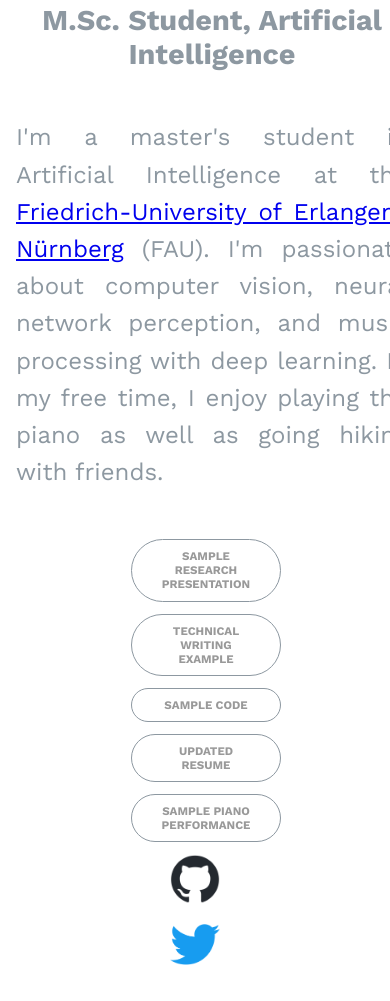
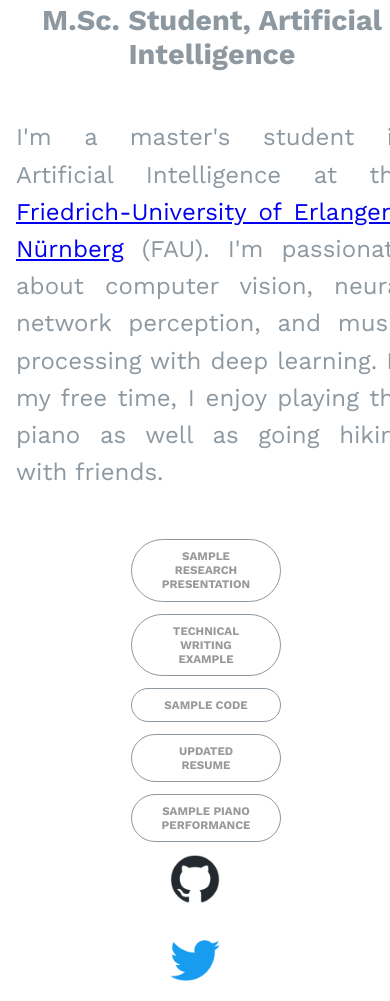
Before and after one commit to heydarshahi/heydarshahi.github.io, a plain HTML site: page index.html in a window 390 px wide. Shown: the part 602-1603 px from the top of the page. Drawn offline with nearby package versions, Linux system fonts and the light colour scheme.

```diff
--- a/index.html
+++ b/index.html
@@ -30,7 +30,7 @@
                 </nav>
             </div>
         </div>
-
+        <p></p>
 
         <footer>
             <a href="https://github.com/heydarshahi">
--- a/style.css
+++ b/style.css
@@ -145,6 +145,7 @@ footer {
   align-items: center;
   gap: 5em;
 }
+
 .footer-item {
     max-width: 50px;
     max-height: 50px;
@@ -198,6 +199,6 @@ footer > p:hover {
 
     footer {
       flex-direction: column;
-      gap: 1em;
+      gap: 2em;
     }
   }
```
